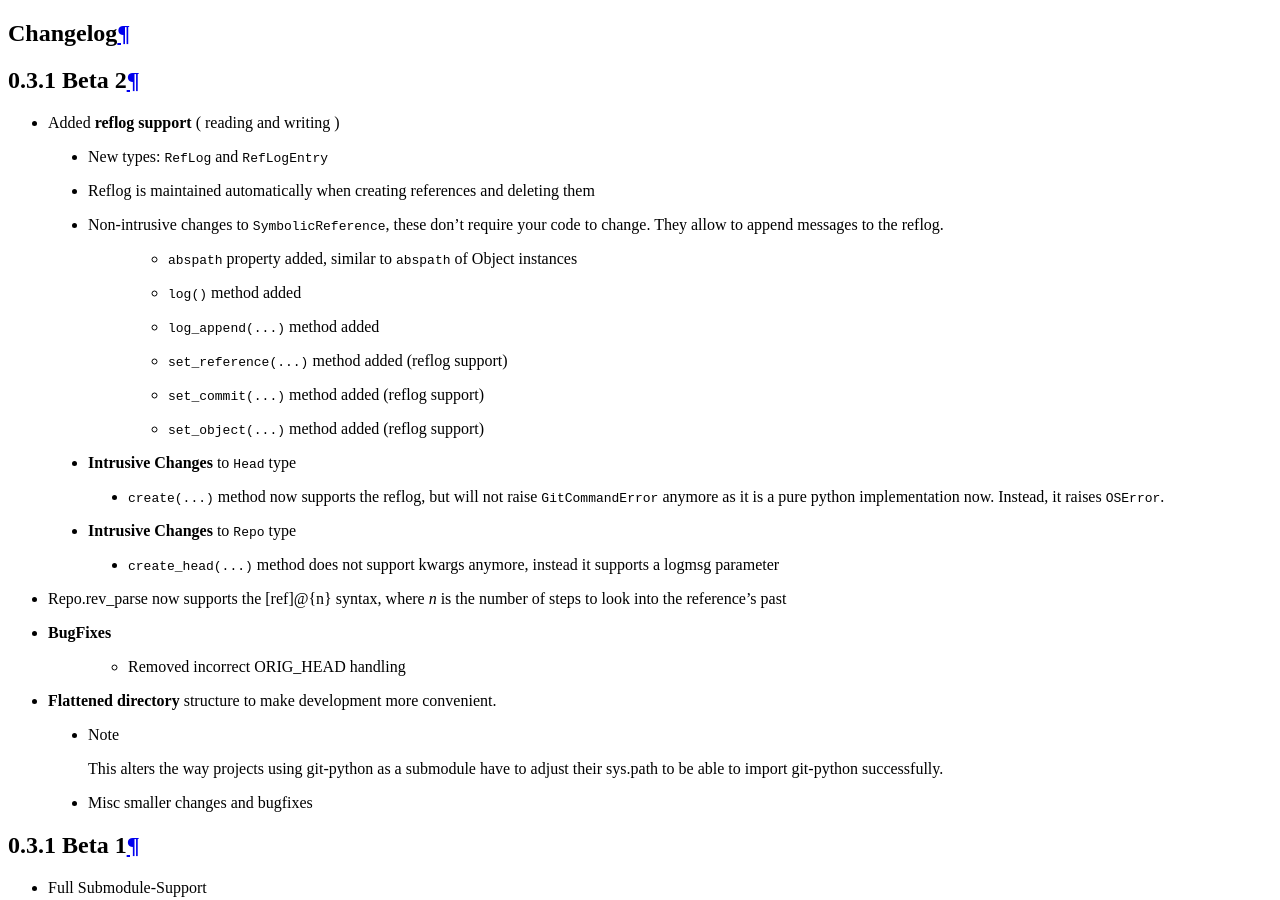
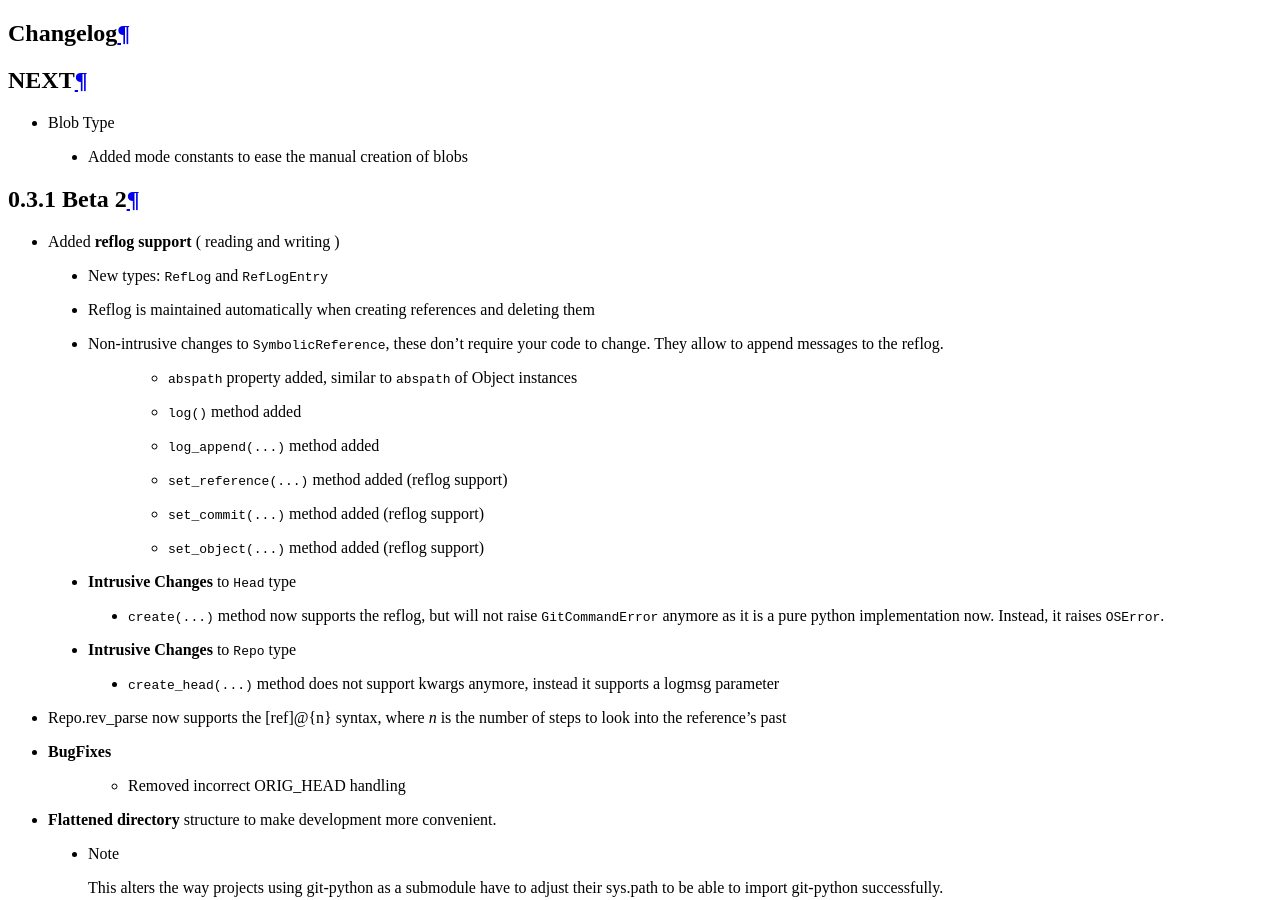
Before and after one commit to gitpython-developers/GitPython, a Sphinx documentation site: the page built from doc/source/changes.rst, in a window 1280 px wide and 900 px high. Built offline with Sphinx 7.4.7, drawn with Linux system fonts in a browser that asks for light colours; pages that are not in the unit, such as notebooks, are missing from menus.

Commit message:
blob: Added class level members to represent valid file modes that can be used if you create a new blob

```diff
--- a/doc/source/changes.rst
+++ b/doc/source/changes.rst
@@ -1,6 +1,11 @@
 =========
 Changelog
 =========
+
+NEXT
+====
+* Blob Type
+ * Added mode constants to ease the manual creation of blobs
 
 0.3.1 Beta 2
 ============
```
Also changed, not shown: 1 other file.
